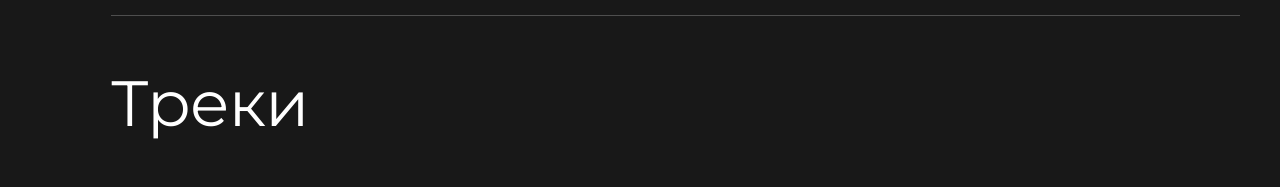
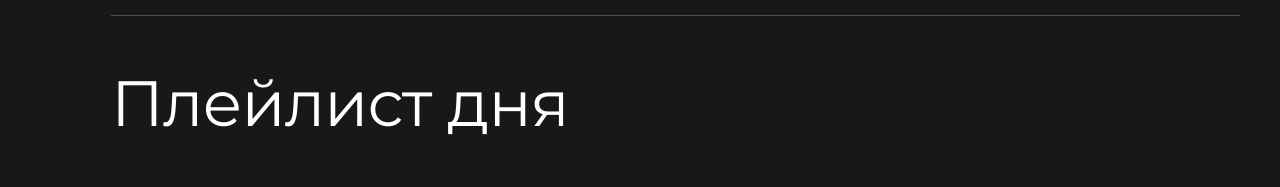
Before and after one commit to ulyalazutina/skypro-music, a Next.js app: page /tracks/1 in a window 1280 px wide. Shown: the part 195-382 px from the top of the page. Built offline with nearby package versions, Linux system fonts and the light colour scheme; no server answers.

Commit message:
Поправила типы

```diff
--- a/src/components/Main/Main.tsx
+++ b/src/components/Main/Main.tsx
@@ -11,7 +11,7 @@ import { useAppSelector } from "../../hooks";
 import Title from "@components/Title/Title";
 
 type MainType = {
-  playlistID: string;
+  playlistID: string | null;
   isFilter?: boolean;
   isSideBar?: boolean;
 };
--- a/src/components/Playlist/Playlist.tsx
+++ b/src/components/Playlist/Playlist.tsx
@@ -7,14 +7,18 @@ import { useAppSelector } from "../../hooks";
 import { useDispatch } from "react-redux";
 import { setPlaylist } from "../../store/feautures/playlistSlice";
 
-export default function Playlist({playlistId} : string | null) {
+type PlaylistType = {
+  playlistID: string | null
+}
+
+export default function Playlist({playlistID} : PlaylistType) {
   //все треки
   const playlist = useAppSelector((store) => store.playlist.playlist);
   const filteredPlaylist = useAppSelector((store) => store.playlist.filteredPlaylist);
 
   const dispatch = useDispatch();
   useEffect(() => {
-    getTracks(playlistId)
+    getTracks(playlistID)
       .then((data) => {
         data.items?
         dispatch(setPlaylist(data.items)) : dispatch(setPlaylist(data))
@@ -23,7 +27,7 @@ export default function Playlist({playlistId} : string | null) {
         console.error("Произошла ошибка при получении списка треков:", error);
         dispatch(setPlaylist([]))
       });
-  }, [dispatch, playlistId])
+  }, [dispatch, playlistID])
 
   return (
     <div className={styles.contentPlaylist}>
--- a/src/components/Title/Title.tsx
+++ b/src/components/Title/Title.tsx
@@ -1,7 +1,10 @@
 import styles from "./Title.module.css";
 
-export default function Title({ playlistId }: string) {
+type TitleType = {
+    playlistID: string | null
+}
 
+export default function Title({ playlistID }: TitleType) {
     const TitleData =
         [
             {
@@ -19,8 +22,8 @@ export default function Title({ playlistId }: string) {
         ]
 
     return (
-        <h2 className={styles.centerblockTitle}>{playlistId ? TitleData.map((item) => {
-            if (item.id === playlistId) {
+        <h2 className={styles.centerblockTitle}>{playlistID ? TitleData.map((item) => {
+            if (item.id === playlistID) {
                 return item.text
             }
 
```
